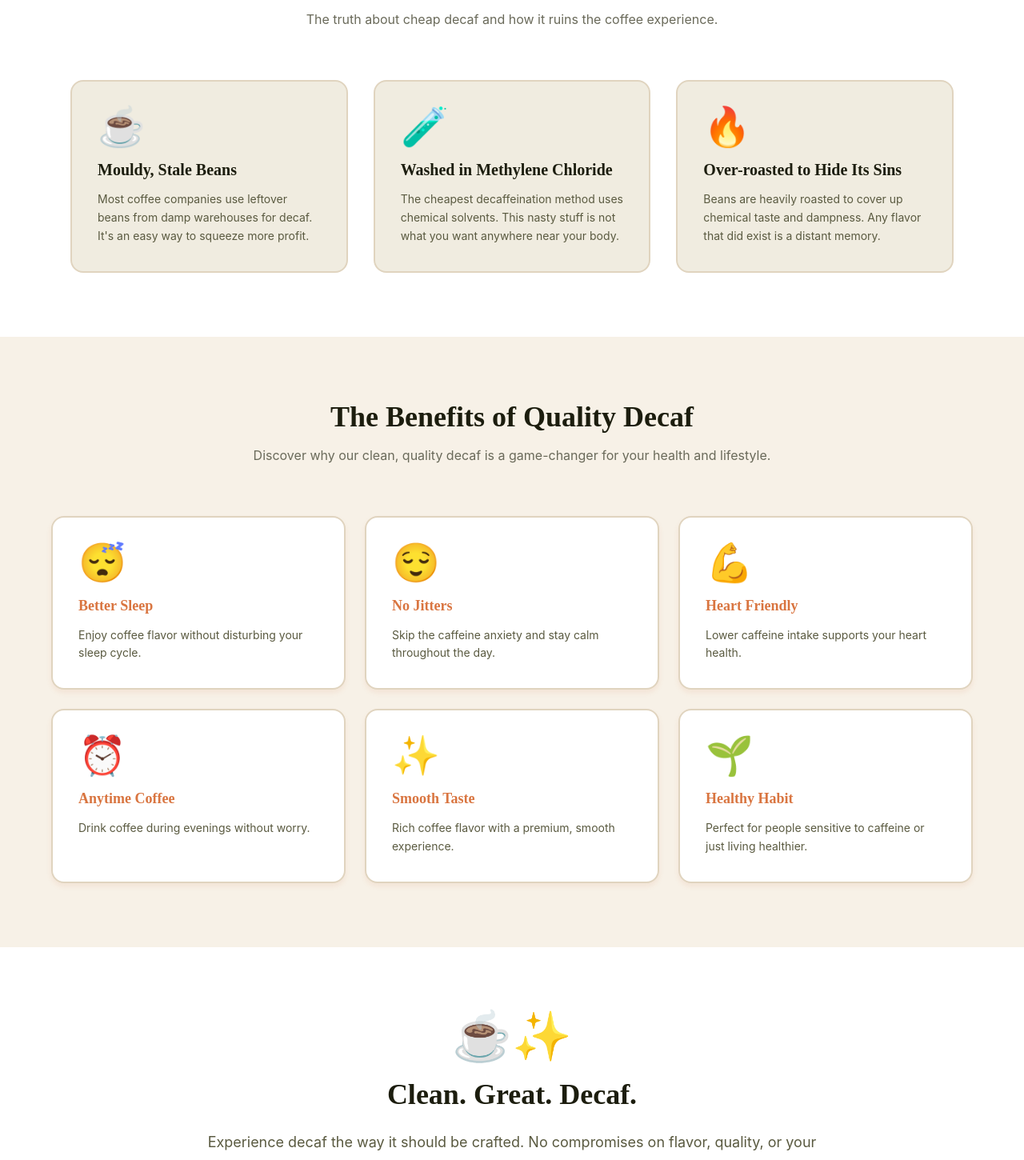
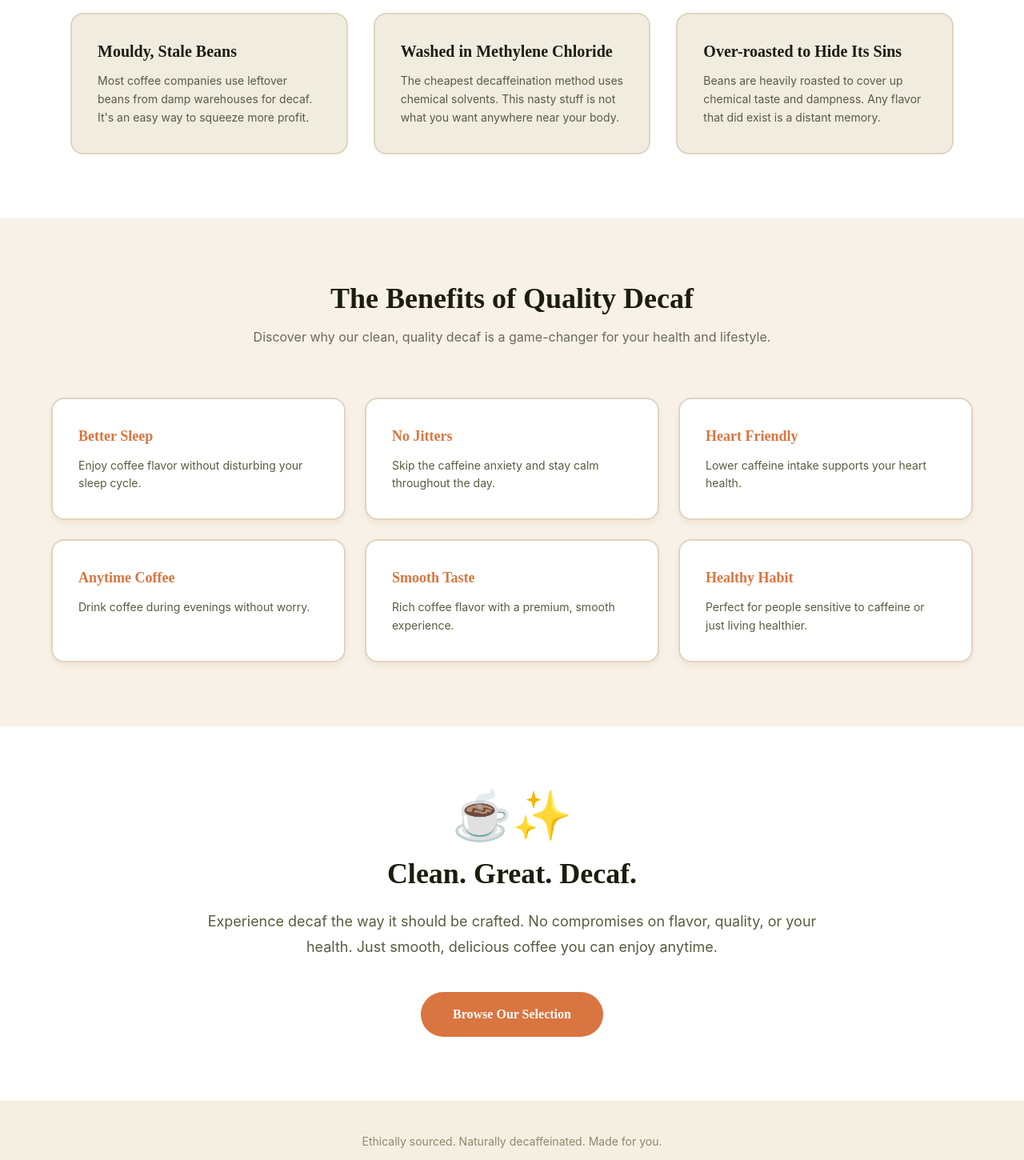
Before and after one commit to Pranayraut18206/ORVEA, a React (Vite) app: page /whydecaf in a window 1280 px wide. Shown: the part 640-2090 px from the top of the page at 80% size. Built offline with nearby package versions, Linux system fonts and the light colour scheme; the HTML template or start-up script is replaced by a standard one; a web font is replaced by a local one.

Commit message:
Gurmehar Final 1 commit

```diff
--- a/src/pages/WhyDecaf.jsx
+++ b/src/pages/WhyDecaf.jsx
@@ -3,17 +3,14 @@ import { Link } from 'react-router-dom';
 export default function WhyDecaf() {
   const problems = [
     {
-      icon: '☕',
       title: 'Mouldy, Stale Beans',
       description: 'Most coffee companies use leftover beans from damp warehouses for decaf. It\'s an easy way to squeeze more profit.'
     },
     {
-      icon: '🧪',
       title: 'Washed in Methylene Chloride',
       description: 'The cheapest decaffeination method uses chemical solvents. This nasty stuff is not what you want anywhere near your body.'
     },
     {
-      icon: '🔥',
       title: 'Over-roasted to Hide Its Sins',
       description: 'Beans are heavily roasted to cover up chemical taste and dampness. Any flavor that did exist is a distant memory.'
     }
@@ -21,32 +18,26 @@ export default function WhyDecaf() {
 
   const benefits = [
     {
-      icon: '😴',
       title: 'Better Sleep',
       description: 'Enjoy coffee flavor without disturbing your sleep cycle.'
     },
     {
-      icon: '😌',
       title: 'No Jitters',
       description: 'Skip the caffeine anxiety and stay calm throughout the day.'
     },
     {
-      icon: '💪',
       title: 'Heart Friendly',
       description: 'Lower caffeine intake supports your heart health.'
     },
     {
-      icon: '⏰',
       title: 'Anytime Coffee',
       description: 'Drink coffee during evenings without worry.'
     },
     {
-      icon: '✨',
       title: 'Smooth Taste',
       description: 'Rich coffee flavor with a premium, smooth experience.'
     },
     {
-      icon: '🌱',
       title: 'Healthy Habit',
       description: 'Perfect for people sensitive to caffeine or just living healthier.'
     }
@@ -56,7 +47,6 @@ export default function WhyDecaf() {
     <div className="w-full" style={{ backgroundColor: '#ffffff', minHeight: '100vh' }}>
       {/* Hero Section with Beige Background */}
       <section className="py-24 px-6 text-center" style={{ backgroundColor: '#f5efe2' }}>
-        <div className="text-6xl mb-6">☕</div>
         <h1 className="text-6xl font-black mb-6" style={{ fontFamily: 'font5', color: '#D97540' }}>
           Why Decaf?
         </h1>
@@ -76,7 +66,6 @@ export default function WhyDecaf() {
         <div className="grid md:grid-cols-3 gap-8">
           {problems.map((problem, index) => (
             <div key={index} className="p-8 rounded-2xl" style={{ backgroundColor: '#f0ece0', border: '2px solid #e0d4bf', position: 'relative' }}>
-              <div className="text-5xl mb-4">{problem.icon}</div>
               <h3 className="text-xl font-bold mb-3" style={{ fontFamily: 'font5', color: '#1c1d0e' }}>
                 {problem.title}
               </h3>
@@ -100,7 +89,6 @@ export default function WhyDecaf() {
           <div className="grid md:grid-cols-2 lg:grid-cols-3 gap-6">
             {benefits.map((benefit, index) => (
               <div key={index} className="p-8 rounded-2xl" style={{ backgroundColor: '#ffffff', border: '2px solid #e0d4bf', boxShadow: '0 4px 6px rgba(217, 117, 64, 0.1)' }}>
-                <div className="text-5xl mb-4">{benefit.icon}</div>
                 <h3 className="text-lg font-bold mb-3" style={{ fontFamily: 'font5', color: '#D97540' }}>
                   {benefit.title}
                 </h3>
@@ -128,7 +116,7 @@ export default function WhyDecaf() {
             className="inline-block px-10 py-4 font-bold rounded-full hover:shadow-lg transition"
             style={{ backgroundColor: '#D97540', color: '#ffffff', fontFamily: 'font5', fontSize: '16px' }}
           >
-            ☕ Browse Our Selection
+            Browse Our Selection
           </Link>
         </div>
       </section>
@@ -136,7 +124,7 @@ export default function WhyDecaf() {
       {/* Footer Accent */}
       <section style={{ backgroundColor: '#f5efe2', padding: '40px 20px', textAlign: 'center' }}>
         <p style={{ color: '#8a8a6a', fontSize: '14px' }}>
-          🌍 Ethically sourced. Naturally decaffeinated. Made for you.
+          Ethically sourced. Naturally decaffeinated. Made for you.
         </p>
       </section>
     </div>
```
